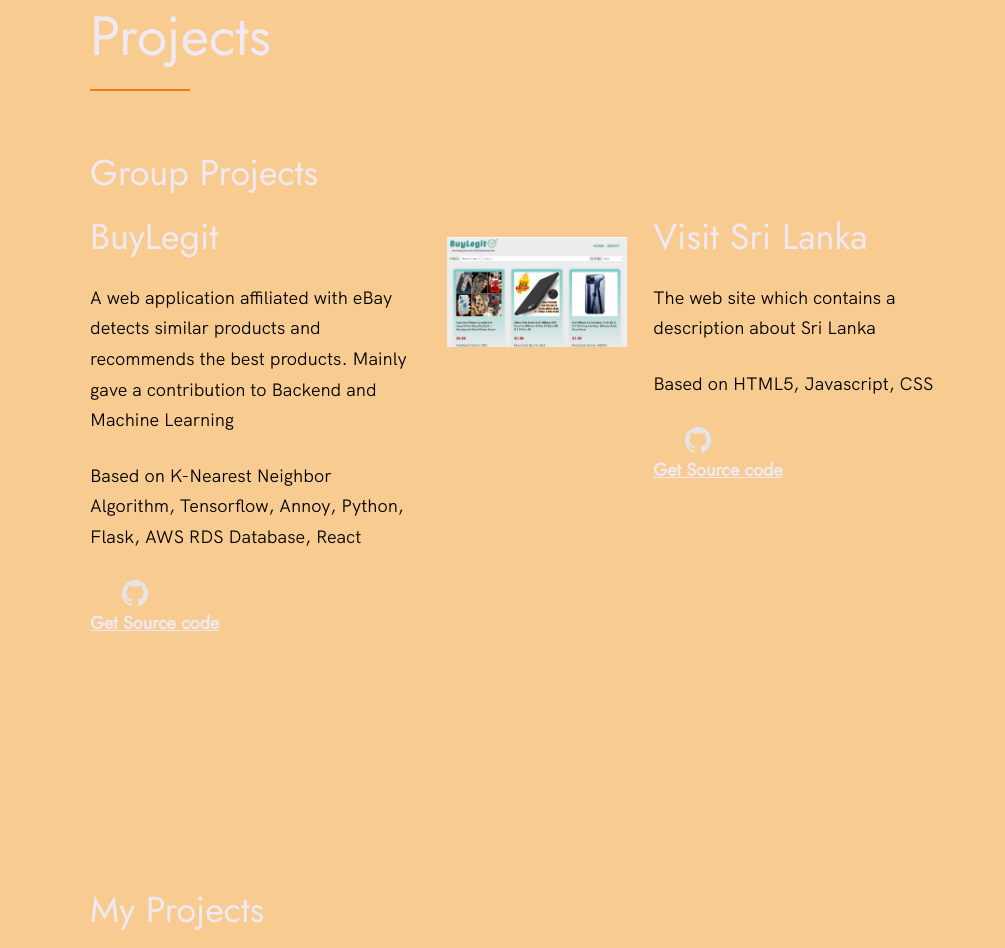
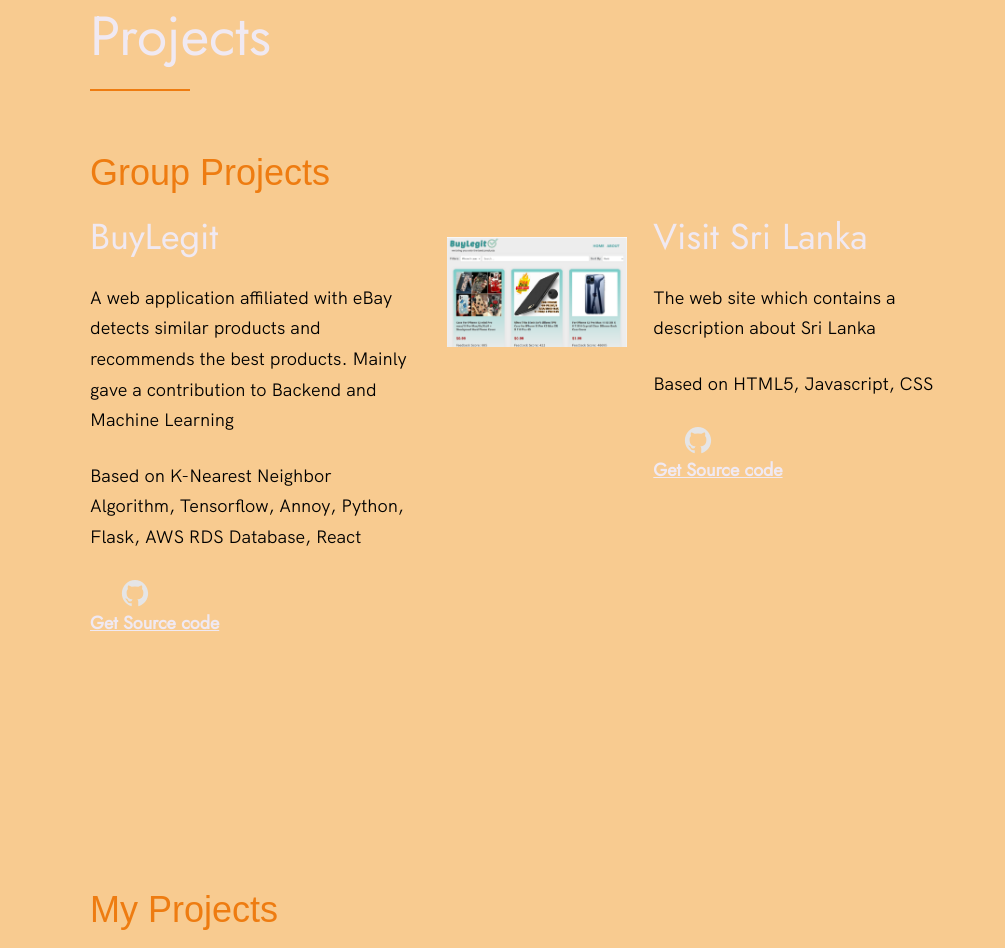
Before and after one commit to nimnafernando/nimna-fernando-portfolio, a plain HTML site: page index.html in a window 1280 px wide. Shown: the part 1800-2748 px from the top of the page, 0-1005 px from the left. Drawn offline with Linux system fonts and the light colour scheme.

Commit message:
Add inline  styles

```diff
--- a/index.html
+++ b/index.html
@@ -65,7 +65,7 @@
             <h4>City : Moratuwa</h4>
 
             <p>
-              I am undergraduate student of Software Engineering at Informatics Institute of Technology.  I am hard-working and selfmotivated person. I want to be a value adding person for the organization while achieving my career development and job satisfaction through lifelong learning and utilizing my skills
+              I am an undergraduate student of Software Engineering at Informatics Institute of Technology.  I am hard-working and selfmotivated person. I want to be a value adding person for the organization while achieving my career development and job satisfaction through lifelong learning and utilizing my skills
             </p>
 
             <a href="https://drive.google.com/drive/folders/1_e1hx8EHA8AHlFbQXAW4xxE__OJdFq5J?usp=sharing" class="btn">My Resume</a>
@@ -88,7 +88,8 @@
           <div class="work__box">
 
             <div class="row">
-              <h3>Group Projects</h3>
+              <h3 style="font-family: arial;
+                         color:#ee7c11">Group Projects</h3>
               <div class="client__logos">
                 <div class="work__text">
                   <h3>BuyLegit</h3>
@@ -132,7 +133,8 @@
             </div>
           </div>
 
-          <h3>My Projects</h3>
+          <h3 style="font-family: arial;
+                     color:#ee7c11">My Projects</h3>
           <div class="work__box">
             <div class="work__text">
               <h3>Premier League Manager</h3>
```
